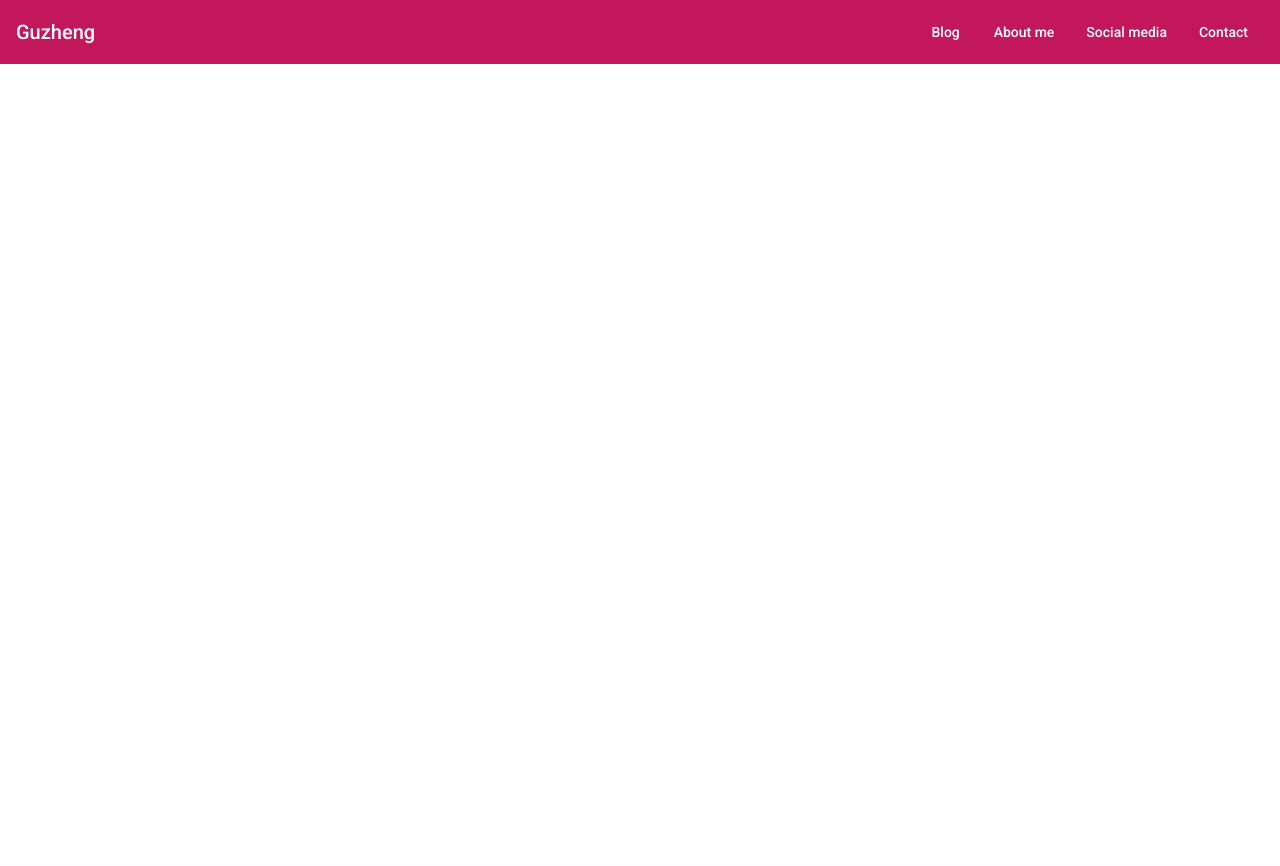
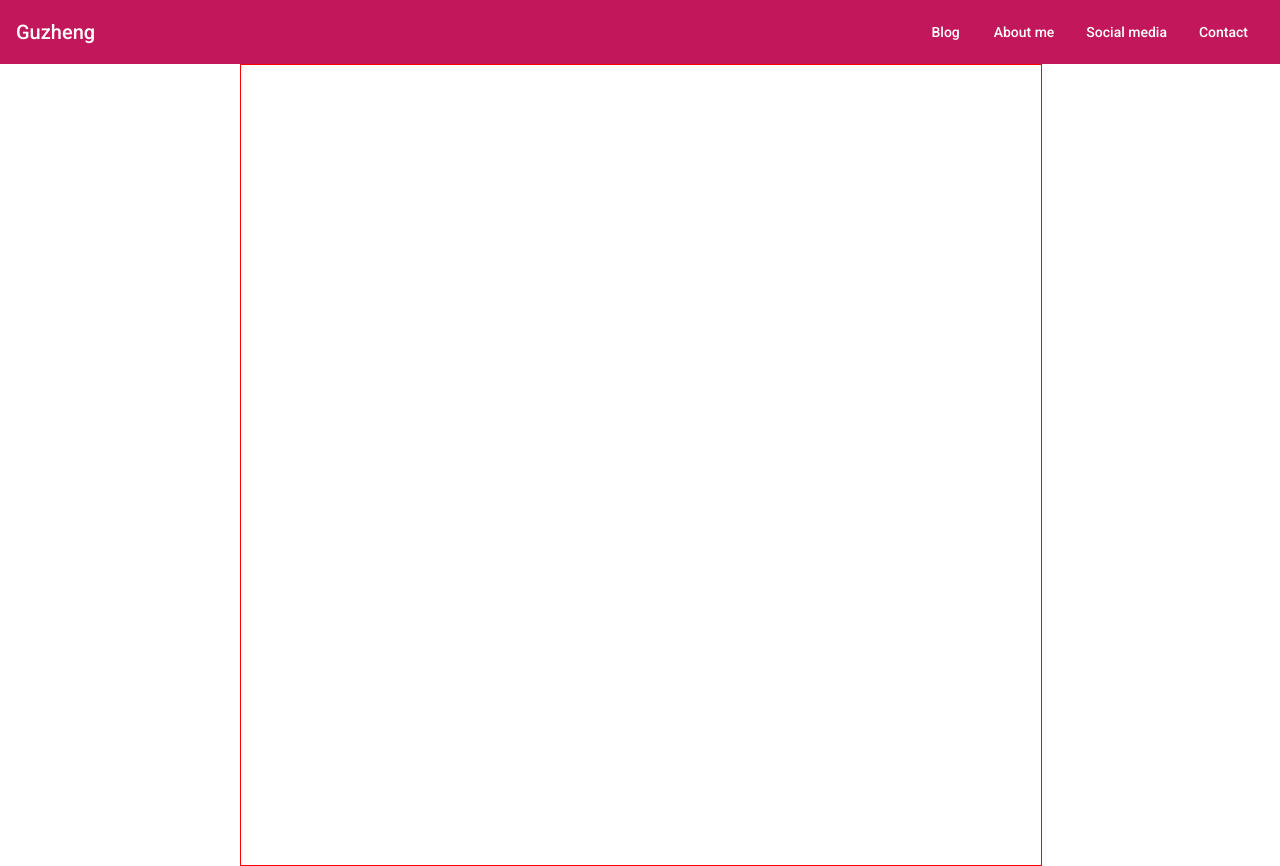
Before and after one commit to oDs1337/guzheng-angular, an Angular app: page /blog in a window 1280 px wide. Before the commit this address led to /. Before the commit the page ends 800 px from the top, so only its background shows below. Built offline with nearby package versions, Linux system fonts and the light colour scheme; no server answers.

Commit message:
add blog component and service that fetch data from mongodb server

```diff
--- a/src/app/app-routing.module.ts
+++ b/src/app/app-routing.module.ts
@@ -1,7 +1,11 @@
+import { BlogComponent } from './blog/blog.component';
 import { NgModule } from '@angular/core';
 import { RouterModule, Routes } from '@angular/router';
 
-const routes: Routes = [];
+const routes: Routes = [
+  { path: '', redirectTo: 'blog', pathMatch: 'full'},
+  { path: 'blog', component: BlogComponent},
+];
 
 @NgModule({
   imports: [RouterModule.forRoot(routes)],
--- a/src/app/app.component.css
+++ b/src/app/app.component.css
@@ -0,0 +1,10 @@
+.router{
+  width: 800px;
+  height: 100%;
+}
+.components{
+  width: 100%;
+  height: 100%;
+  display: flex;
+  justify-content: center;
+}
--- a/src/app/app.component.html
+++ b/src/app/app.component.html
@@ -1,4 +1,8 @@
 <div class="navBar">
   <app-navigation-bar></app-navigation-bar>
 </div>
-<router-outlet></router-outlet>
+<div class="components">
+  <div class="router">
+    <router-outlet></router-outlet>
+  </div>
+</div>
--- a/src/app/app.module.ts
+++ b/src/app/app.module.ts
@@ -9,11 +9,13 @@ import { AppRoutingModule } from './app-routing.module';
 import { AppComponent } from './app.component';
 import { BrowserAnimationsModule } from '@angular/platform-browser/animations';
 import { NavigationBarComponent } from './navigation-bar/navigation-bar.component';
+import { BlogComponent } from './blog/blog.component';
 
 @NgModule({
   declarations: [
     AppComponent,
     NavigationBarComponent,
+    BlogComponent,
   ],
   imports: [
     BrowserModule,
--- /dev/null
+++ b/src/app/blog/blog.component.css
@@ -0,0 +1,6 @@
+.post{
+  width: 800px;
+  height: 100%;
+
+  border: 1px solid red;
+}
--- /dev/null
+++ b/src/app/blog/blog.component.html
@@ -0,0 +1,2 @@
+<div class="post">
+</div>
--- /dev/null
+++ b/src/app/blog/blog.component.ts
@@ -0,0 +1,17 @@
+import { Component, OnInit } from '@angular/core';
+import { BlogApiService } from '../service/blog-api.service';
+
+@Component({
+  selector: 'app-blog',
+  templateUrl: './blog.component.html',
+  styleUrls: ['./blog.component.css']
+})
+export class BlogComponent implements OnInit {
+
+  constructor(private api: BlogApiService) { }
+
+  ngOnInit(): void {
+    this.api.updatePosts();
+  }
+
+}
--- a/src/app/navigation-bar/navigation-bar.component.html
+++ b/src/app/navigation-bar/navigation-bar.component.html
@@ -1,7 +1,7 @@
 <mat-toolbar color="primary">
   <span>Guzheng</span>
   <span class="spacer"></span>
-  <button mat-button>Blog</button>
+  <button mat-button routerLink="blog">Blog</button>
   <button mat-button>About me</button>
   <button mat-button>Social media</button>
   <button mat-button>Contact</button>
--- /dev/null
+++ b/src/app/post.ts
@@ -0,0 +1,12 @@
+export interface Post{
+  id?: any
+	author: string,
+	title: string,
+	content: string,
+	creationDate: string,
+	imageUrlLarge: string
+	imageUrlSmall?: string
+	youtubeUrl: string
+	upVotes: number
+	downVotes: number
+}
--- /dev/null
+++ b/src/app/service/blog-api.service.ts
@@ -0,0 +1,22 @@
+import { Injectable } from '@angular/core';
+import { HttpClient } from '@angular/common/http';
+import { Post } from '../post';
+
+@Injectable({
+  providedIn: 'root'
+})
+export class BlogApiService {
+
+  #posts: Post[] = [];
+  #updateUrl = "http://[::1]:3000/blog-posts?filter=%7B%0A%20%20%22offset%22%3A%200%2C%0A%20%20%22limit%22%3A%20100%2C%0A%20%20%22skip%22%3A%200%2C%0A%20%20%22order%22%3A%20%22string%22%2C%0A%20%20%22where%22%3A%20%7B%0A%20%20%20%20%22additionalProp1%22%3A%20%7B%7D%0A%20%20%7D%2C%0A%20%20%22fields%22%3A%20%7B%0A%20%20%20%20%22id%22%3A%20true%2C%0A%20%20%20%20%22author%22%3A%20true%2C%0A%20%20%20%20%22title%22%3A%20true%2C%0A%20%20%20%20%22content%22%3A%20true%2C%0A%20%20%20%20%22creationDate%22%3A%20true%2C%0A%20%20%20%20%22imageUrlLarge%22%3A%20true%2C%0A%20%20%20%20%22imageUrlSmall%22%3A%20true%2C%0A%20%20%20%20%22youtubeUrl%22%3A%20true%2C%0A%20%20%20%20%22upVotes%22%3A%20true%2C%0A%20%20%20%20%22downVotes%22%3A%20true%0A%20%20%7D%0A%7D";
+
+  constructor(private http: HttpClient) { }
+
+  updatePosts(): void{
+    this.http.get<Post[]>(this.#updateUrl).subscribe((res) => {
+      this.#posts = res;
+      console.log(res);
+    })
+  }
+
+}
--- a/src/styles.css
+++ b/src/styles.css
@@ -1,4 +1,4 @@
 /* You can add global styles to this file, and also import other style files */
 
 html, body { height: 100%; }
-body { margin: 0; font-family: Roboto, "Helvetica Neue", sans-serif; }
+body { margin: 0; font-family: Roboto, "Helvetica Neue", sans-serif;}
```
Also changed, not shown: 2 other files (tests, documents, lock files or other folders).
